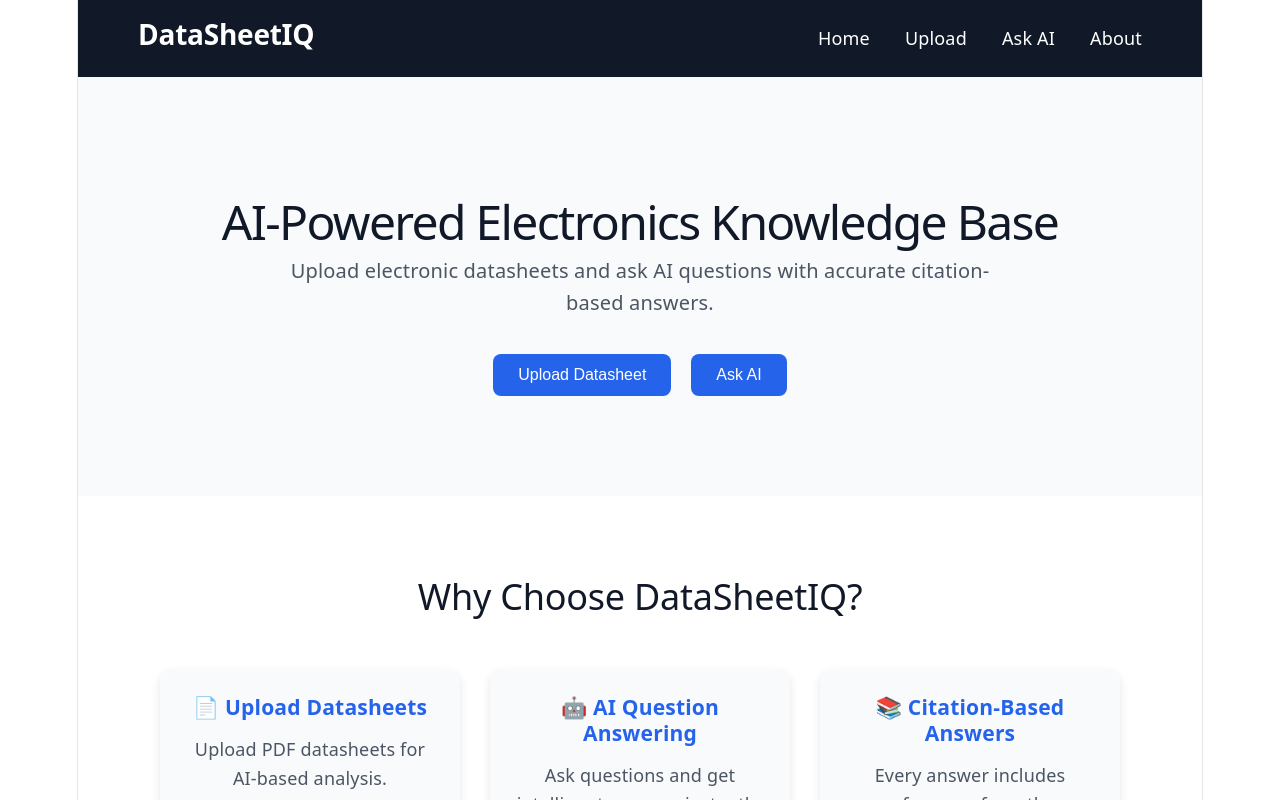
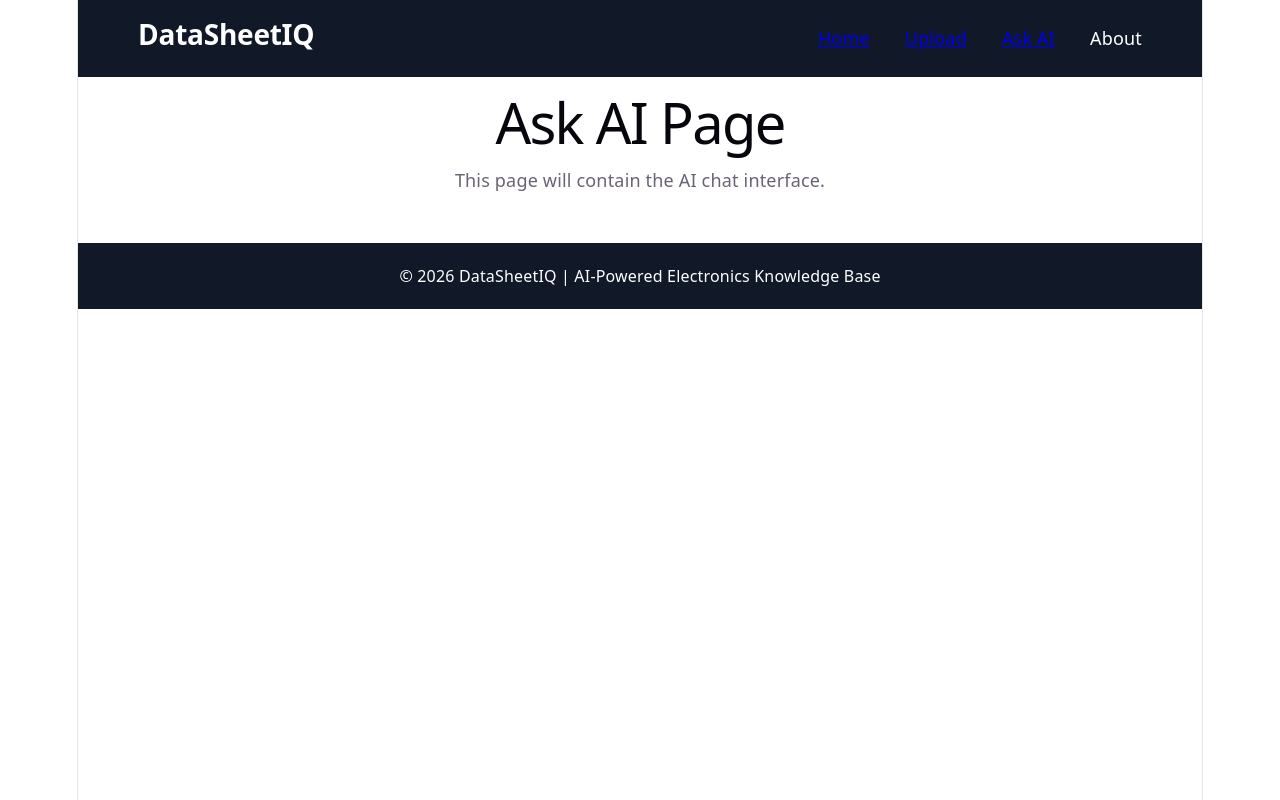
Before and after one commit to Sharmasahil-git/AI-Powered-Electronics-Knowledge-Base, a React app in the folder frontend/: page /chat in a window 1280 px wide. Shown: the top 800 px of the page. Built offline with nearby package versions, Linux system fonts and the light colour scheme; the HTML template or start-up script is replaced by a standard one.

Commit message:
Create application routes and navigation

```diff
--- a/frontend/src/App.jsx
+++ b/frontend/src/App.jsx
@@ -1,12 +1,24 @@
+import { Routes, Route } from "react-router-dom";
+
 import Navbar from "./components/Navbar";
+import Footer from "./components/Footer";
+
 import Home from "./pages/Home";
-import Footer from "./components/Footer";
+import Upload from "./pages/Upload";
+import Chat from "./pages/Chat";
+
 function App() {
   return (
     <>
       <Navbar />
-      <Home />
-      <Footer/>
+
+      <Routes>
+        <Route path="/" element={<Home />} />
+        <Route path="/upload" element={<Upload />} />
+        <Route path="/chat" element={<Chat />} />
+      </Routes>
+
+      <Footer />
     </>
   );
 }
--- a/frontend/src/components/Navbar.jsx
+++ b/frontend/src/components/Navbar.jsx
@@ -1,3 +1,4 @@
+import { Link } from "react-router-dom";
 import "../styles/Navbar.css";
 
 function Navbar() {
@@ -6,9 +7,18 @@ function Navbar() {
       <h2 className="logo">DataSheetIQ</h2>
 
       <ul className="nav-links">
-        <li>Home</li>
-        <li>Upload</li>
-        <li>Ask AI</li>
+        <li>
+          <Link to="/">Home</Link>
+        </li>
+
+        <li>
+          <Link to="/upload">Upload</Link>
+        </li>
+
+        <li>
+          <Link to="/chat">Ask AI</Link>
+        </li>
+
         <li>About</li>
       </ul>
     </nav>
--- a/frontend/src/pages/Chat.jsx
+++ b/frontend/src/pages/Chat.jsx
@@ -0,0 +1,10 @@
+function Chat() {
+  return (
+    <div>
+      <h1>Ask AI Page</h1>
+      <p>This page will contain the AI chat interface.</p>
+    </div>
+  );
+}
+
+export default Chat;
--- a/frontend/src/pages/Upload.jsx
+++ b/frontend/src/pages/Upload.jsx
@@ -0,0 +1,10 @@
+function Upload() {
+  return (
+    <div>
+      <h1>Upload Page</h1>
+      <p>Upload your PDF datasheets here.</p>
+    </div>
+  );
+}
+
+export default Upload;
```
